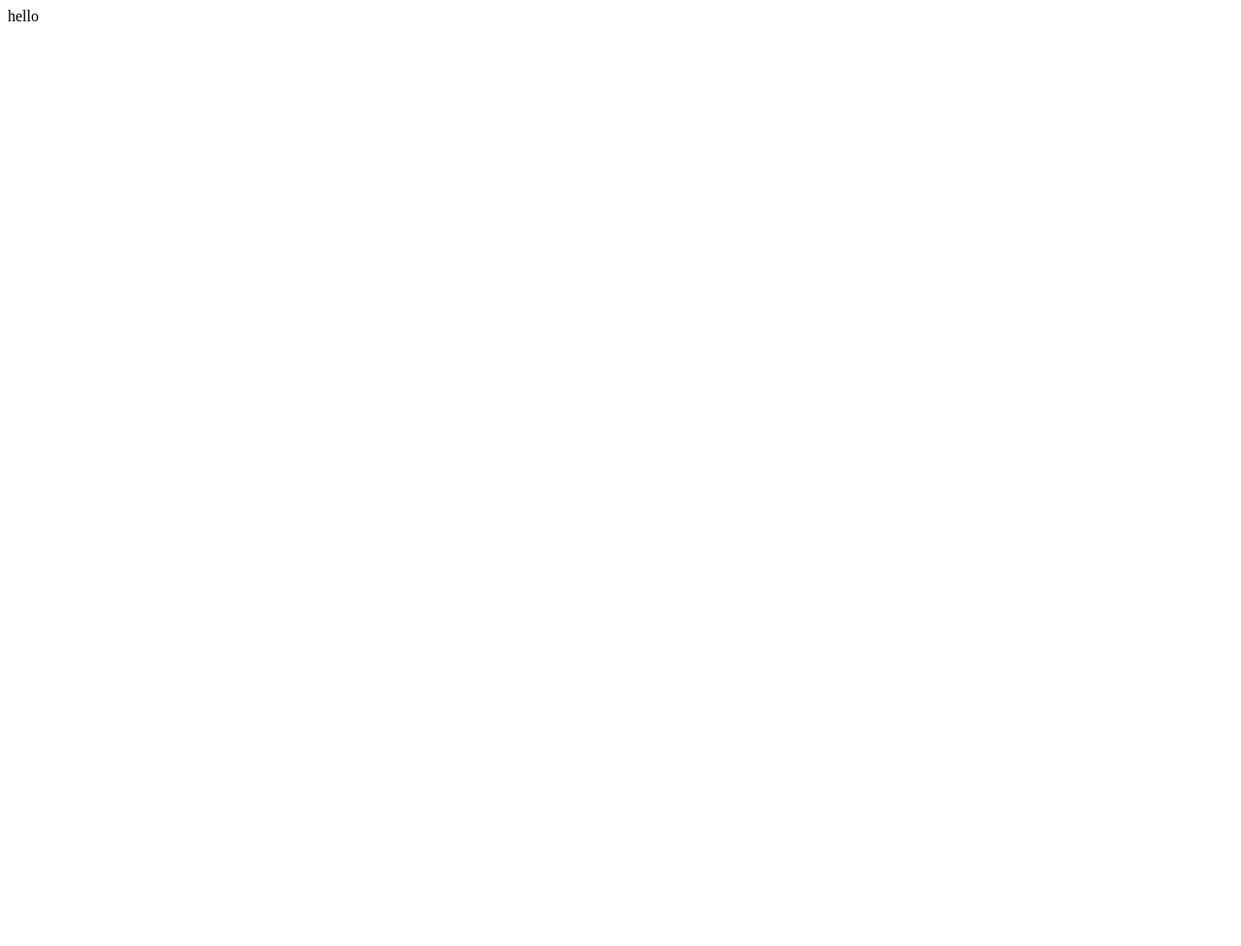
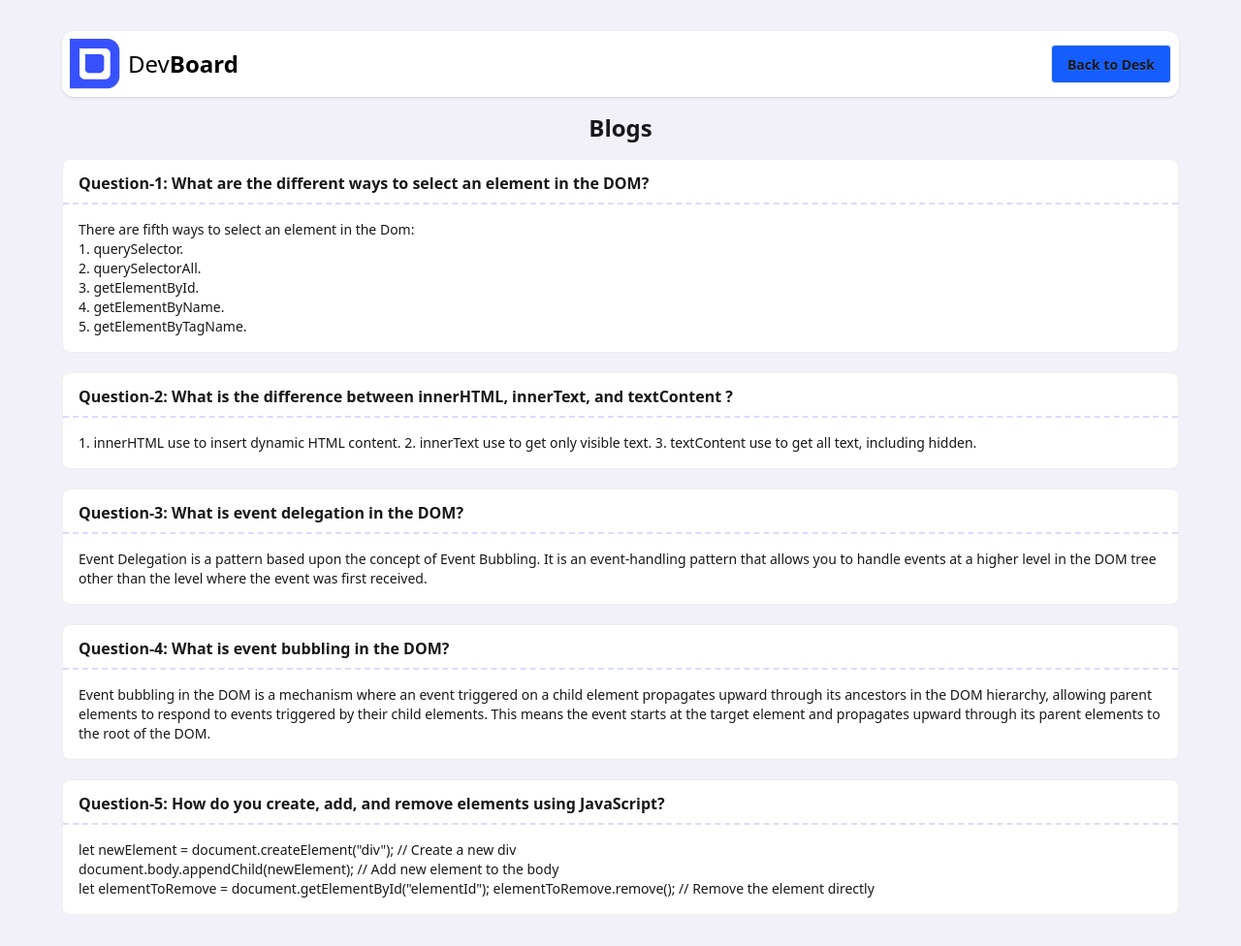
Before and after one commit to AbuBokorSiddik67/Assignment_5, a plain HTML site: page blog.html in a window 1280 px wide. Shown: the whole page at 97% size. Before the commit the page ends 800 px from the top, so only its background shows below. Drawn offline with nearby package versions, Linux system fonts and the light colour scheme.

Commit message:
all ok but test upcomming

```diff
--- a/blog.html
+++ b/blog.html
@@ -4,12 +4,44 @@
 		<meta charset="UTF-8" />
 		<meta name="viewport" content="width=device-width, initial-scale=1.0" />
 		<title>blog-site</title>
+		<!-- Style Site Link Start -->
+		<link
+			href="https://cdn.jsdelivr.net/npm/daisyui@5"
+			rel="stylesheet"
+			type="text/css"
+		/>
+		<script src="https://cdn.jsdelivr.net/npm/@tailwindcss/browser@4"></script>
+		<!-- Style Site Link End -->
+		<!-- Style Start -->
+		<style>
+			.border-bot {
+				border-bottom: 2px dashed rgba(55, 82, 253, 0.2);
+			}
+			.body-bg-color {
+				background-color: rgba(226, 222, 243, 0.432);
+			}
+		</style>
+		<!-- Style Start -->
 	</head>
-	<body>
+	<body class="body-bg-color">
 		<!-- Header Section Start -->
 		<header>
 			<!-- NavBar Start -->
-			<nav>hello</nav>
+			<nav class="px-16 pt-8">
+				<div class="navbar bg-base-100 shadow-sm rounded-xl nav-bg-color">
+					<div class="flex-1">
+						<div class="flex items-center space-x-2 text-2xl">
+							<img src="./assets/logo.png" alt="web-logo" />
+							<h2 class="text-black">
+								Dev<span class="font-bold">Board</span>
+							</h2>
+						</div>
+					</div>
+					<div class="flex-none">
+						<button id="back-btn" class="btn bg-blue-600">Back to Desk</button>
+					</div>
+				</div>
+			</nav>
 			<!-- NavBar End -->
 		</header>
 		<!-- Header Section End -->
@@ -17,6 +49,109 @@
 		<!-- Main Section Start -->
 		<main>
 			<!-- Section_1_Start -->
+			<section id="blog" class="px-16 pb-8">
+				<h1 class="text-center font-bold text-2xl mt-4 mb-4">Blogs</h1>
+				<div class="space-y-5">
+					<!-- Question 1 & answer -->
+					<div
+						tabindex="0"
+						class="collapse collapse-open bg-base-100 border-base-300 border"
+					>
+						<div class="mb-4 font-semibold">
+							<p class="pl-4 pr-4 pt-3">
+								Question-1: What are the different ways to select an element in
+								the DOM?
+							</p>
+							<p class="border-bot mt-2"></p>
+						</div>
+						<div class="collapse-content text-sm">
+							There are fifth ways to select an element in the Dom: <br />
+							1. querySelector. <br />
+							2. querySelectorAll. <br />
+							3. getElementById. <br />
+							4. getElementByName. <br />
+							5. getElementByTagName. <br />
+						</div>
+					</div>
+					<!-- Question 2 & answer -->
+					<div
+						tabindex="0"
+						class="collapse collapse-open bg-base-100 border-base-300 border"
+					>
+						<div class="mb-4 font-semibold">
+							<p class="pl-4 pr-4 pt-3">
+								Question-2: What is the difference between innerHTML, innerText,
+								and textContent ?
+							</p>
+							<p class="border-bot mt-2"></p>
+						</div>
+						<div class="collapse-content text-sm">
+							1. innerHTML use to insert dynamic HTML content. 2. innerText use
+							to get only visible text. 3. textContent use to get all text,
+							including hidden.
+						</div>
+					</div>
+					<!-- Question 3 & answer -->
+					<div
+						tabindex="0"
+						class="collapse collapse-open bg-base-100 border-base-300 border"
+					>
+						<div class="mb-4 font-semibold">
+							<p class="pl-4 pr-4 pt-3">
+								Question-3: What is event delegation in the DOM?
+							</p>
+							<p class="border-bot mt-2"></p>
+						</div>
+						<div class="collapse-content text-sm">
+							Event Delegation is a pattern based upon the concept of Event
+							Bubbling. It is an event-handling pattern that allows you to
+							handle events at a higher level in the DOM tree other than the
+							level where the event was first received.
+						</div>
+					</div>
+					<!-- Question 4 & answer -->
+					<div
+						tabindex="0"
+						class="collapse collapse-open bg-base-100 border-base-300 border"
+					>
+						<div class="mb-4 font-semibold">
+							<p class="pl-4 pr-4 pt-3">
+								Question-4: What is event bubbling in the DOM?
+							</p>
+							<p class="border-bot mt-2"></p>
+						</div>
+						<div class="collapse-content text-sm">
+							Event bubbling in the DOM is a mechanism where an event triggered
+							on a child element propagates upward through its ancestors in the
+							DOM hierarchy, allowing parent elements to respond to events
+							triggered by their child elements. This means the event starts at
+							the target element and propagates upward through its parent
+							elements to the root of the DOM.
+						</div>
+					</div>
+					<!-- Question 5 & answer -->
+					<div
+						tabindex="0"
+						class="collapse collapse-open bg-base-100 border-base-300 border"
+					>
+						<div class="mb-4 font-semibold">
+							<p class="pl-4 pr-4 pt-3">
+								Question-5: How do you create, add, and remove elements using
+								JavaScript?
+							</p>
+							<p class="border-bot mt-2"></p>
+						</div>
+						<div class="collapse-content text-sm">
+							let newElement = document.createElement("div"); // Create a new
+							div <br />
+							document.body.appendChild(newElement); // Add new element to the
+							body <br />
+							let elementToRemove = document.getElementById("elementId");
+							elementToRemove.remove(); // Remove the element directly <br />
+						</div>
+					</div>
+				</div>
+			</section>
 			<!-- Section_1_End -->
 		</main>
 		<!-- Main Section End -->
@@ -24,5 +159,9 @@
 		<!-- Footer Section Start -->
 		<footer></footer>
 		<!-- Footer Section End -->
+
+		<!-- JavaScript Link Stat -->
+		<script src="./script/blog.js"></script>
+		<!-- JavaScript Link End -->
 	</body>
 </html>
--- /dev/null
+++ b/script/blog.js
@@ -0,0 +1,6 @@
+// Back Button Start
+document.getElementById("back-btn").addEventListener("click", function () {
+    window.location.href = "index.html";
+
+});
+// Back Button End
```
Also changed, not shown: index.html (+8 -7 lines), script/main.js (+13 -2 lines).
